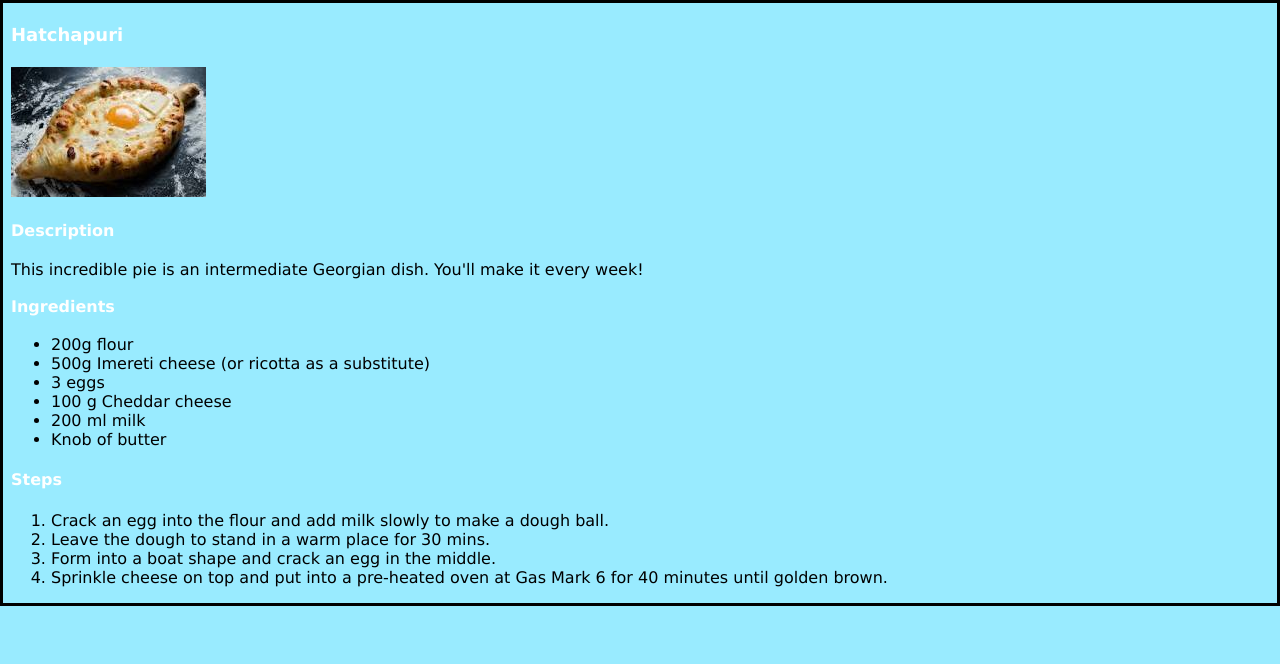
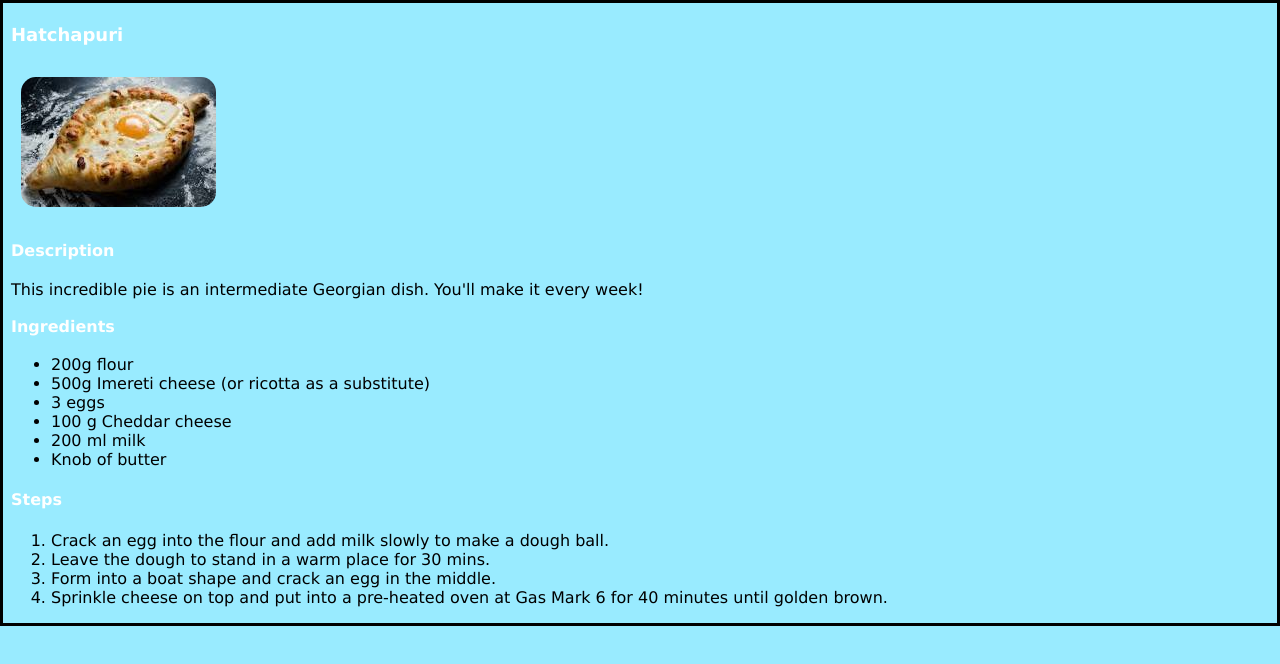
Before and after one commit to markdhemming/odin-recipes, a plain HTML site: page recipes/hatchapuri.html in a window 1280 px wide. Drawn offline with Linux system fonts and the light colour scheme; files whose address does not match are found by name.

Commit message:
curved borders added for images

```diff
--- a/style.css
+++ b/style.css
@@ -20,3 +20,11 @@ a {
     color: white;
     font-size: 16px;
 }
+
+img {
+    border-radius: 25px;
+    border: 2 px solid black;
+    padding: 10px;
+    width 200px;
+    height: auto;
+}
```
